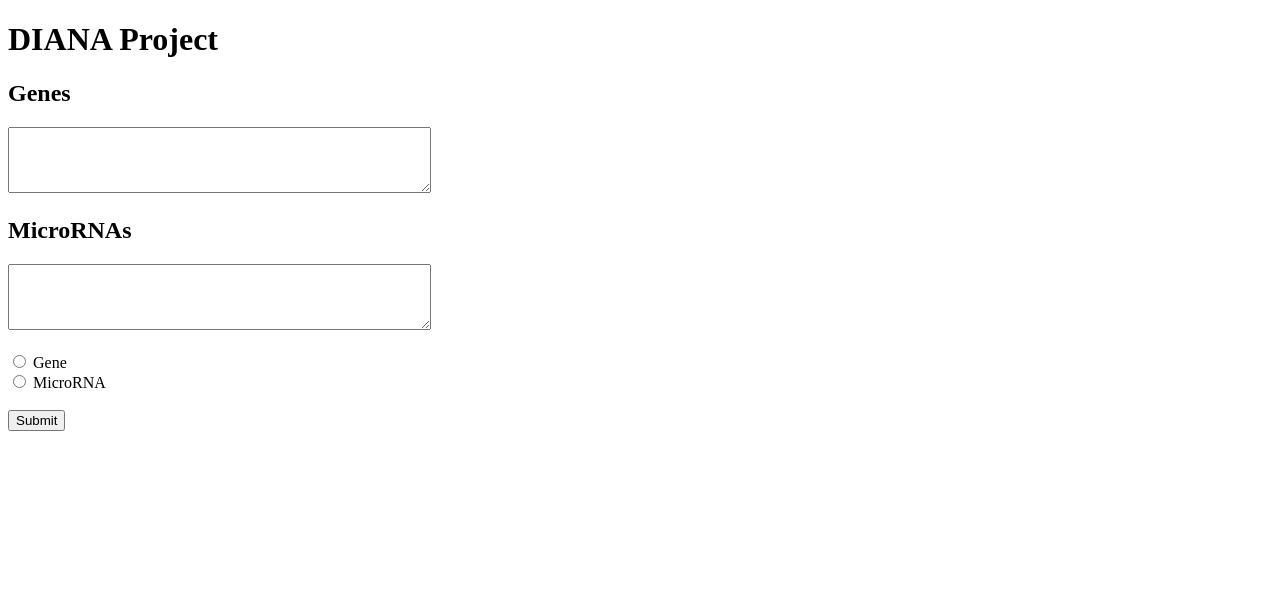
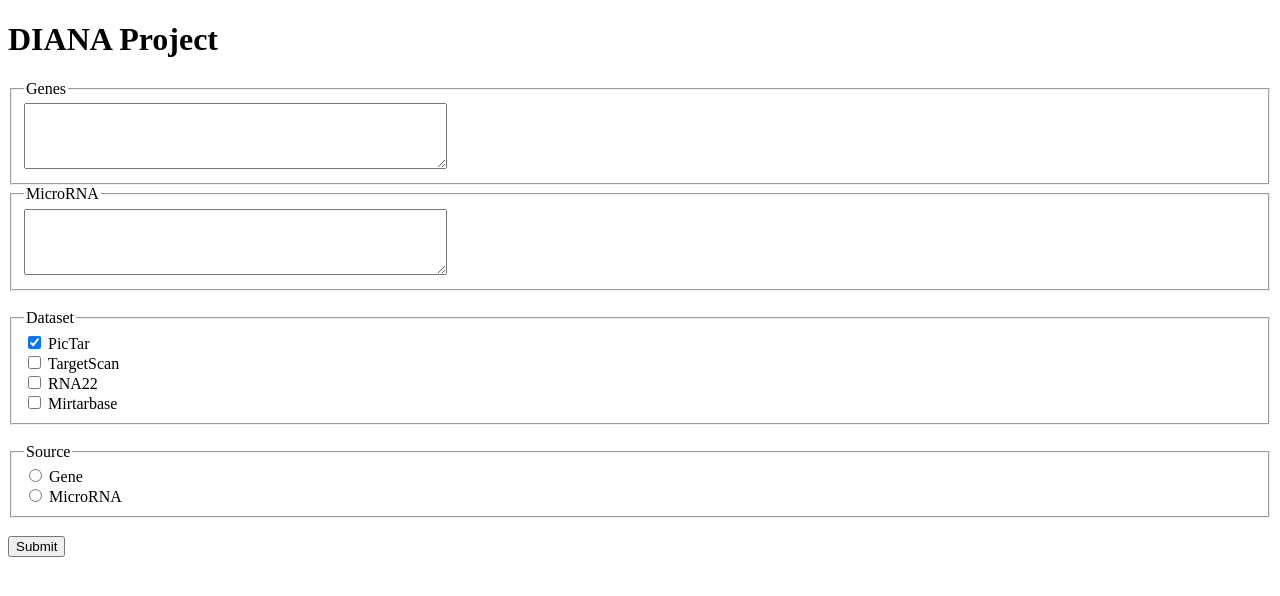
Before and after one commit to loreand95/DIANAProject, a Flask app: page /search/ in a window 1280 px wide. Shown: the top 596 px of the page. Run offline with Flask 2, Linux system fonts and the light colour scheme.

Commit message:
minor fix

```diff
--- a/controller/SearchController.py
+++ b/controller/SearchController.py
@@ -8,20 +8,37 @@
 
 def search():
 
-    #retrieve params
-    genes = request.form['genes']
-    mrnas = request.form['mrnas']
-    targetName = request.form['targetName']
+    #Retrieve params
 
-    #sanitize
+    genes = request.form.get('genes')
+    mrnas = request.form.get('mrnas')
+
+    mirtarbase = request.form.get("mirtarbase")
+    rna22 = request.form.get('rna22')
+    targetscan = request.form.get('targetscan')
+    pictar = request.form.get('pictar')
+
+    targetName = request.form.get('targetName')
+
+    #Sanitize and check
 
     isGeneResearch = targetName == 'gene'
     genes = genes.split(',')
     mrnas = mrnas.split(',')
     rankParam = 0
 
-    relations = SearchRepository.findRelations(mrnas, genes, rankParam)
-    data = relations2DataTable(relations, isGeneResearch)
+    databases = []
+    if(mirtarbase):
+        databases.append('miRTarBase')
+
+    if(rna22):
+        databases.append('TargetScan')
+
+    if(targetscan):
+        databases.append('RNA22')
+
+    if(pictar):
+        databases.append('PicTar')
 
     if(isGeneResearch):
         source = genes
@@ -30,4 +47,10 @@
         source = mrnas
         target = genes
 
+    # Query
+    relations = SearchRepository.findRelations(mrnas, genes, databases)
+
+    # Conversion
+    data = relations2DataTable(relations, isGeneResearch)
+
     return render_template('search/results_page.html', source = source, target = target, data = data)
--- a/templates/search/form_page.html
+++ b/templates/search/form_page.html
@@ -5,16 +5,42 @@
     <body>
         <h1>DIANA Project</h1>
         <form method="post">
-            <h2>Genes</h2>
+            <fieldset>
+                <legend>Genes</legend>
                 <textarea rows="4" cols="50" name="genes" required></textarea>
-            <h2>MicroRNAs</h2>
+            </fieldset>
+            <fieldset>
+                <legend>MicroRNA</legend>
                 <textarea rows="4" cols="50" name="mrnas" required></textarea>
+            </fieldset>
             <br>
+            <fieldset>
+                <legend>Dataset</legend>
+                <div>
+                    <input type="checkbox" id="pictar" name="pictar" checked>
+                    <label for="pictar">PicTar</label>
+                </div>
+                <div>
+                    <input type="checkbox" id="targetscan" name="targetscan">
+                    <label for="targetscan">TargetScan</label>
+                </div>
+                <div>
+                    <input type="checkbox" id="rna22" name="rna22">
+                    <label for="rna22">RNA22</label>
+                </div>
+                <div>
+                    <input type="checkbox" id="mirtarbase" name="mirtarbase">
+                    <label for="mirtarbase">Mirtarbase</label>
+                </div>
+            </fieldset>
             <br>
+            <fieldset>
+                <legend>Source</legend>
                 <input type="radio" id="gene" name="targetName" value="gene" required>
                 <label for="gene">Gene</label><br>
                 <input type="radio" id="mrna" name="targetName" value="mrna">
                 <label for="mrna">MicroRNA</label><br>
+            </fieldset>
             <br>
             <input type="submit">
         </form>
```
Also changed, not shown: repository/SearchRepository.py (+12 -5 lines). Lines whose indentation alone changed are shown as unchanged.
